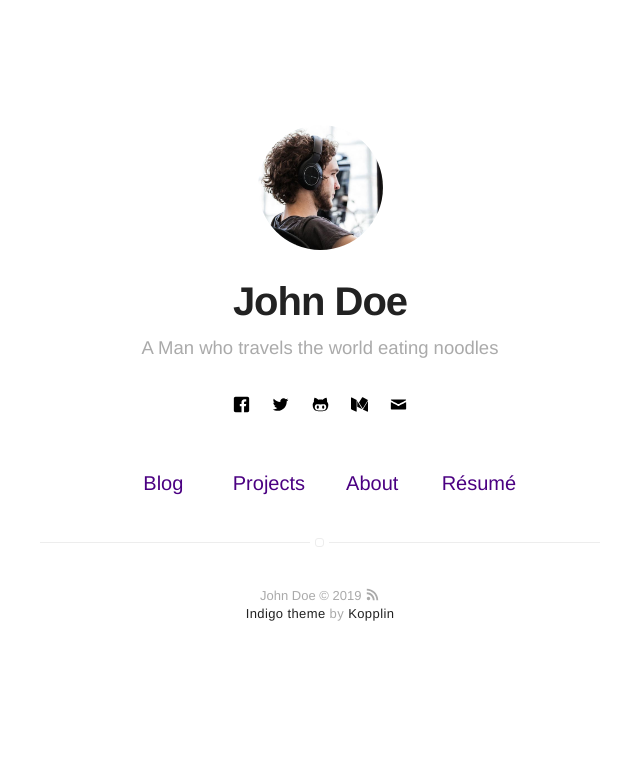
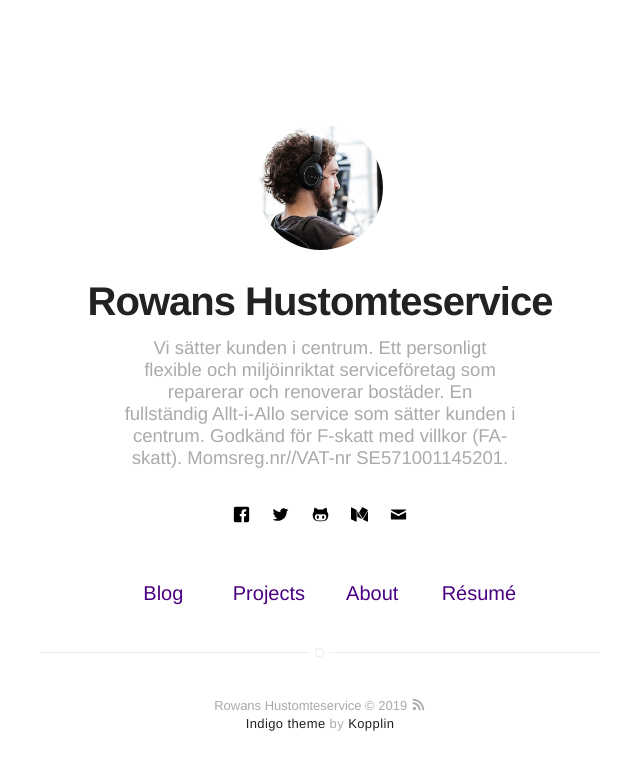
Before and after one commit to hustomteservice/hustomteservice.github.io, a Jekyll site: the page built from index.html, in a window 1280 px wide. Shown: the top 770 px of the page, without its empty margins (320-960 px from the left). Built offline with Jekyll 4.4.1, drawn with Linux system fonts in a browser that asks for light colours.

Commit message:
Update name and bio

```diff
--- a/_config.yml
+++ b/_config.yml
@@ -1,6 +1,7 @@
 # main text of home
-name: John Doe
-bio: A Man who travels the world eating noodles
+name: Rowans Hustomteservice
+bio: Vi sätter kunden i centrum. Ett personligt flexible och miljöinriktat serviceföretag som reparerar och renoverar bostäder. En fullständig Allt-i-Allo service som sätter kunden i centrum. Godkänd för F-skatt med villkor (FA-skatt). Momsreg.nr//VAT-nr SE571001145201.
+
 
 # twitter summary info
 description: A blog about technology and stuff related
```
